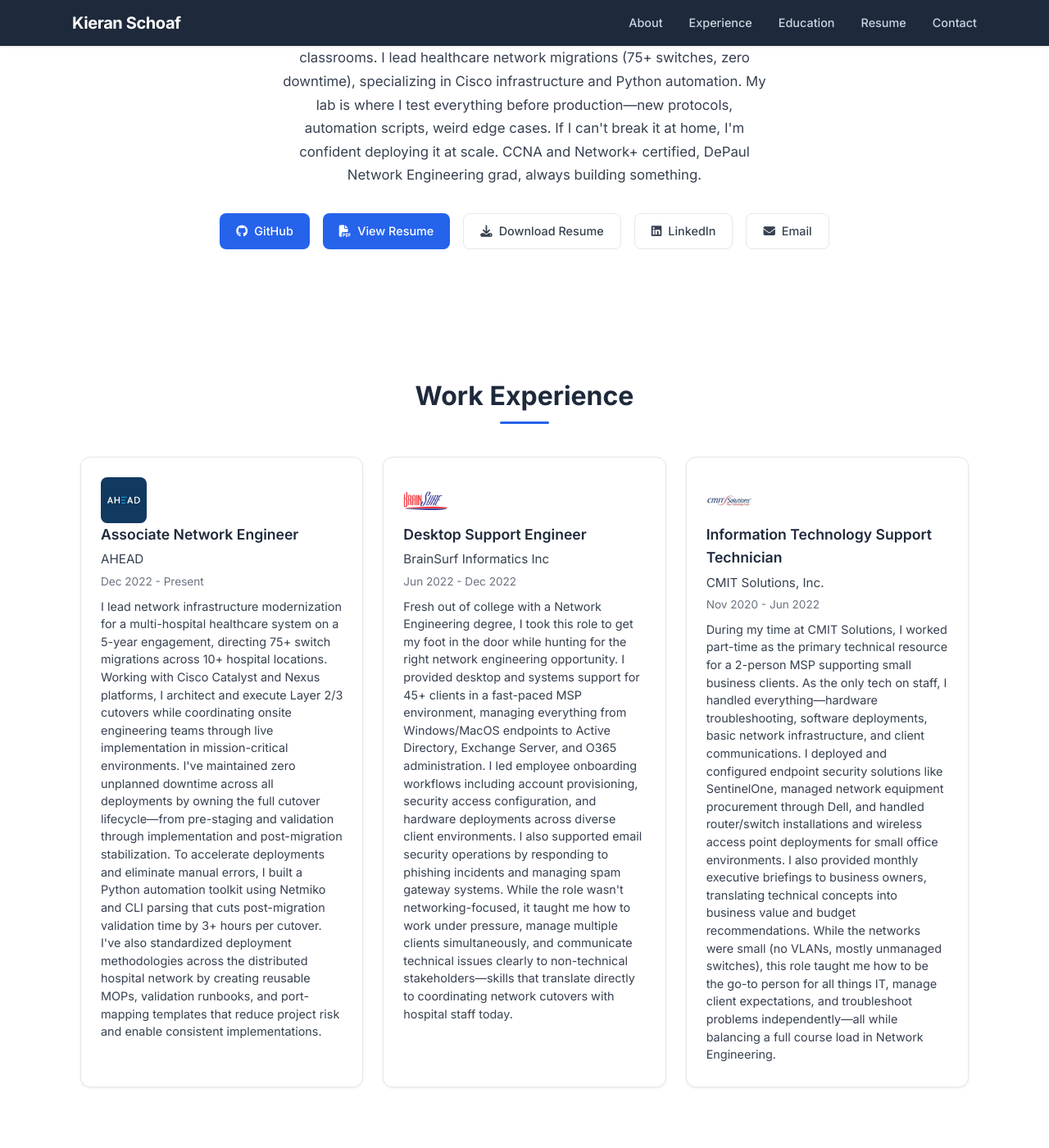
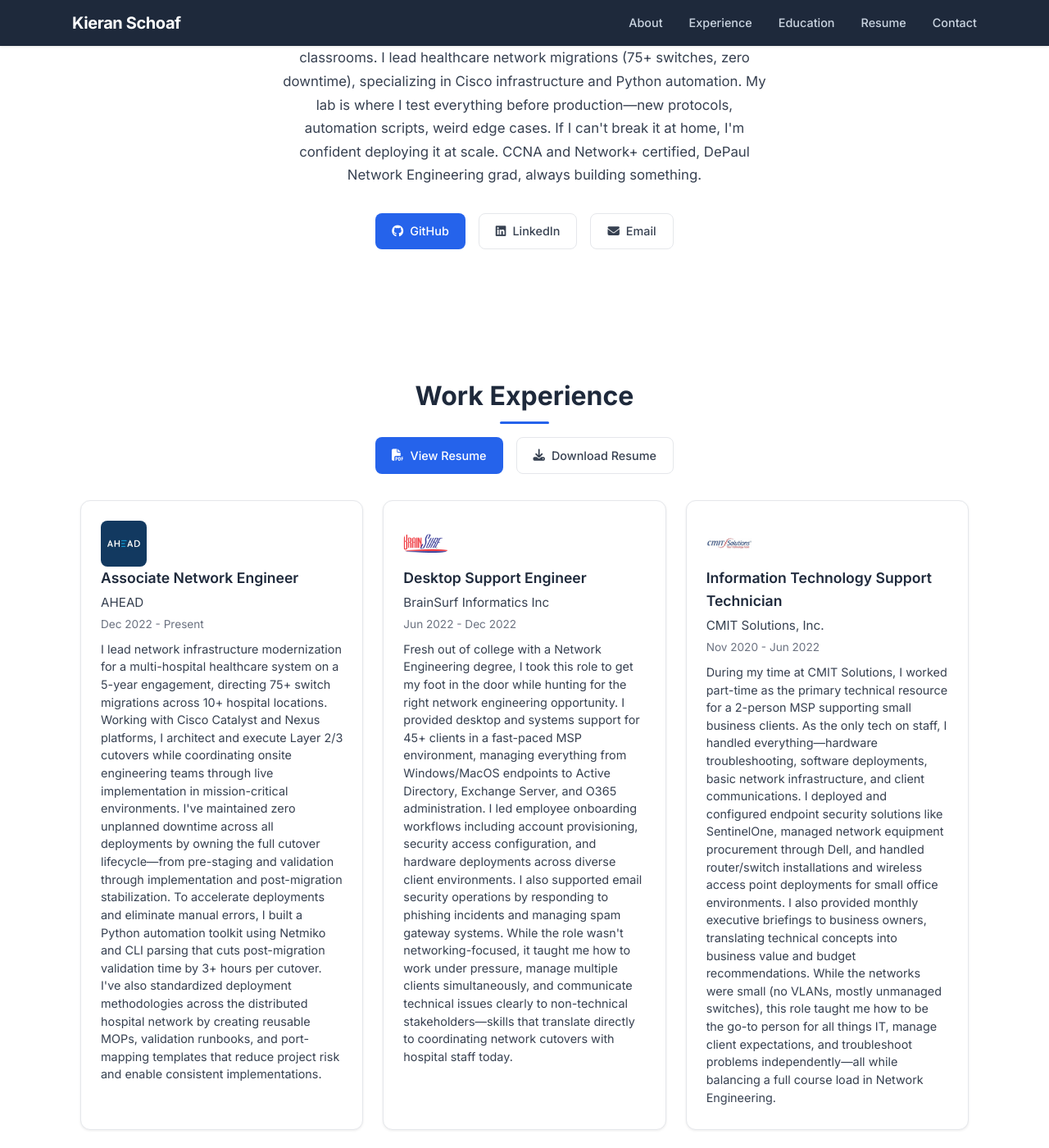
Before and after one commit to kischoaf/kischoaf.github.io, a Jekyll site: the page built from index.html, in a window 1280 px wide and 1400 px high, scrolled down 439 px. Shown: the whole window at 82% size. Built offline with Jekyll 4.4.1, drawn with Linux system fonts in a browser that asks for light colours.

Commit message:
Move resume actions under work experience heading

```diff
--- a/_includes/experience.html
+++ b/_includes/experience.html
@@ -1,9 +1,17 @@
 <section id="experience" class="section">
     <div class="container">
         <h2 class="section-heading">Work Experience</h2>
+        <div class="experience-actions">
+            <a href="{{ '/assets/docs/Resume.pdf' | relative_url }}" class="btn-primary-custom" target="_blank" rel="noopener">
+                <i class="fas fa-file-pdf"></i> View Resume
+            </a>
+            <a href="{{ '/assets/docs/Resume.pdf' | relative_url }}" class="btn-outline-custom" download>
+                <i class="fas fa-download"></i> Download Resume
+            </a>
+        </div>
         <div class="card-container">
             {% for item in site.data.experience %}
-            <div class="card slide-card">
+            <div class="card">
                 {% if item.logo %}
                 <div class="icon">
                     <img src="/assets/img/experience/{{ item.logo }}" alt="{{ item.company }} logo" loading="lazy">
--- a/_includes/hero.html
+++ b/_includes/hero.html
@@ -7,12 +7,6 @@
         <div class="hero-links">
             <a href="https://github.com/{{ site.github_username }}" class="btn-primary-custom" target="_blank" rel="noopener">
                 <i class="fab fa-github"></i> GitHub
-            </a>
-            <a href="{{ '/assets/docs/Resume.pdf' | relative_url }}" class="btn-primary-custom" target="_blank" rel="noopener">
-                <i class="fas fa-file-pdf"></i> View Resume
-            </a>
-            <a href="{{ '/assets/docs/Resume.pdf' | relative_url }}" class="btn-outline-custom" download>
-                <i class="fas fa-download"></i> Download Resume
             </a>
             {% if site.linkedin_username and site.linkedin_username != "" %}
             <a href="https://linkedin.com/in/{{ site.linkedin_username }}" class="btn-outline-custom" target="_blank" rel="noopener">
--- a/_sass/all.scss
+++ b/_sass/all.scss
@@ -81,6 +81,46 @@ body {
   padding: 0 1rem;
   max-width: 1200px;
   margin: 0 auto;
+}
+
+.experience-actions {
+  display: flex;
+  justify-content: center;
+  gap: 1rem;
+  margin: -1.5rem 0 2rem;
+  flex-wrap: wrap;
+
+  a {
+    display: inline-flex;
+    align-items: center;
+    gap: 0.5rem;
+    padding: 0.6rem 1.25rem;
+    border-radius: 0.5rem;
+    font-size: 0.9rem;
+    font-weight: 500;
+    transition: all $transition-speed ease;
+    text-decoration: none;
+  }
+
+  .btn-primary-custom {
+    background-color: $color-accent;
+    color: #FFFFFF;
+
+    &:hover {
+      background-color: $color-accent-hover;
+      color: #FFFFFF;
+    }
+  }
+
+  .btn-outline-custom {
+    border: 1.5px solid $color-border;
+    color: $color-text;
+
+    &:hover {
+      border-color: $color-accent;
+      color: $color-accent;
+    }
+  }
 }
 
 // Card
@@ -195,4 +235,9 @@ a {
   .section-heading {
     font-size: 1.5rem;
   }
+
+  .experience-actions {
+    margin-top: -1rem;
+    margin-bottom: 1.5rem;
+  }
 }
```
Also changed, not shown: other parts of _includes/experience.html (+1 -1 lines).
